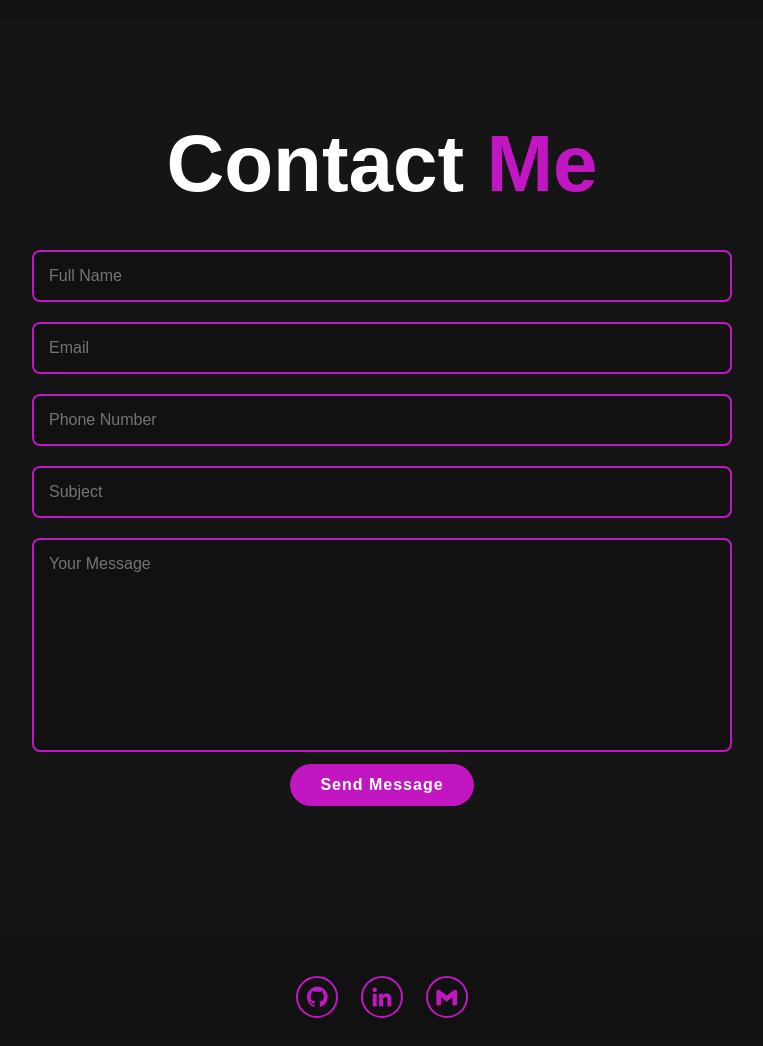
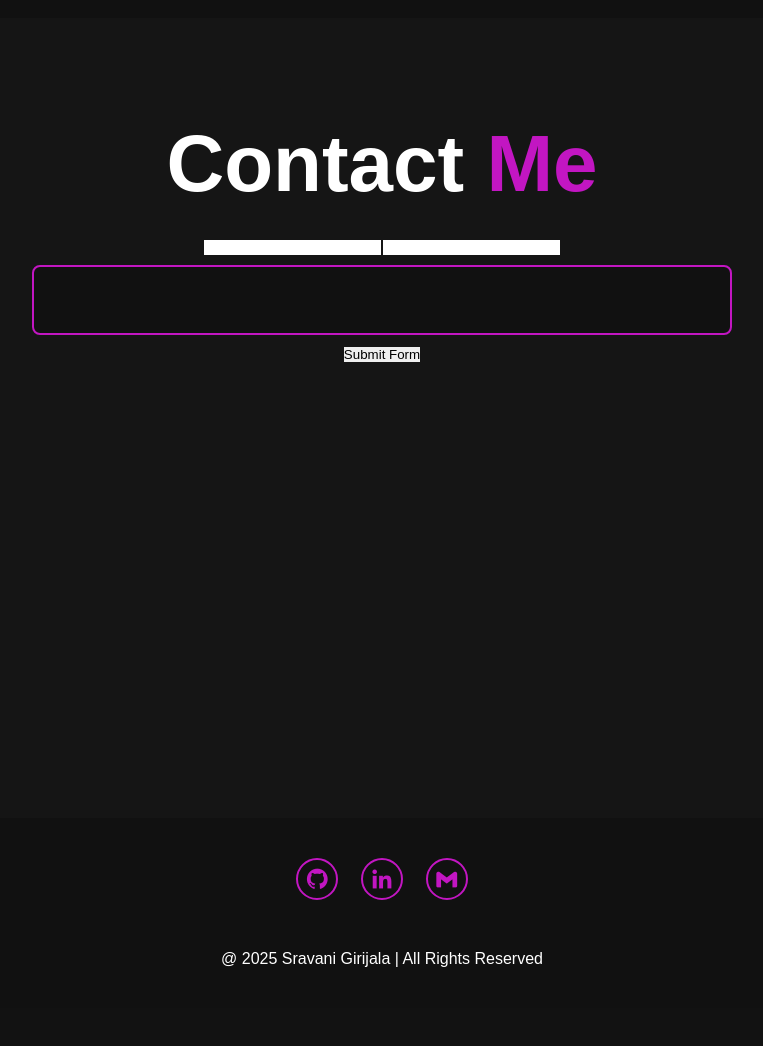
Before and after one commit to gsravani9/portfolio, a Flask app: page / in a window 1280 px wide. Shown: the part 4289-5335 px from the top of the page, without its empty margins (258-1021 px from the left). After the commit the page ends 5256 px from the top, so only its background shows below. Run offline with Flask 3, Linux system fonts and the light colour scheme.

Commit message:
Update index.html

```diff
--- a/templates/index.html
+++ b/templates/index.html
@@ -221,19 +221,25 @@
   <section class="contact" id="contact">
     <h2 class="heading"> Contact<span> Me</span></h2>
 
-    <form action="{{ url_for('send_email') }}" method="POST">
-      <div class="input-box">
-        <input type="text" name="name" placeholder="Full Name" required>
-        <input type="email" name="email" placeholder="Email" required>
-      </div>
-      <div class="input-box">
-        <input type="number" name="phone" placeholder="Phone Number" required>
-        <input type="text" name="subject" placeholder="Subject" required>
-      </div>
+    <form action="https://api.web3forms.com/submit" method="POST">
 
-      <textarea name="message" cols="30" rows="10" placeholder="Your Message" required></textarea>
-      <button type="submit" class="btn">Send Message</button>
-    </form>
+    <!-- Replace with your Access Key -->
+    <input type="hidden" name="access_key" value="faea2327-180d-441b-83a1-6b80e3a3f695">
+
+    <!-- Form Inputs. Each input must have a name="" attribute -->
+    <input type="text" name="name" required>
+    <input type="email" name="email" required>
+    <textarea name="message" required></textarea>
+
+    <!-- Honeypot Spam Protection -->
+    <input type="checkbox" name="botcheck" class="hidden" style="display: none;">
+
+    <!-- Custom Confirmation / Success Page -->
+    <!-- <input type="hidden" name="redirect" value="https://mywebsite.com/thanks.html"> -->
+
+    <button type="submit">Submit Form</button>
+
+</form>
   </section>
 
   <footer class="footer">
```
